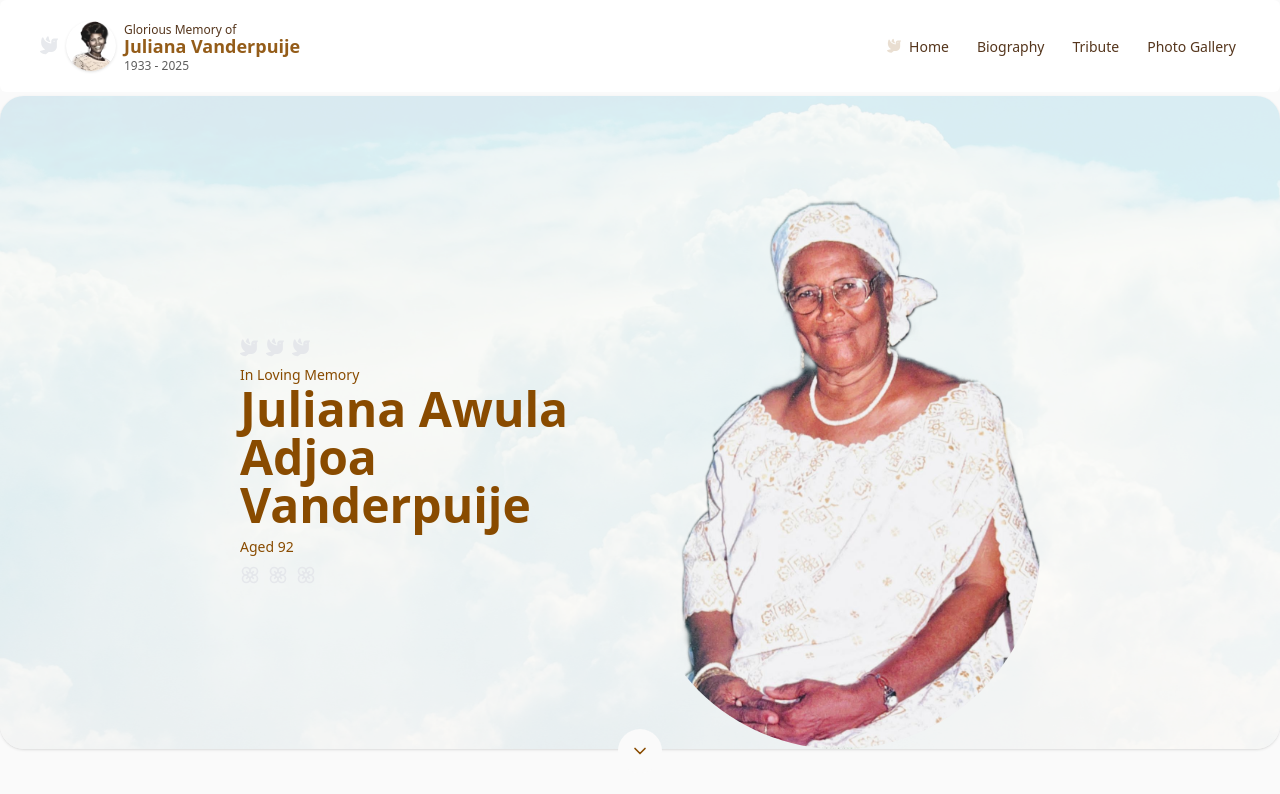
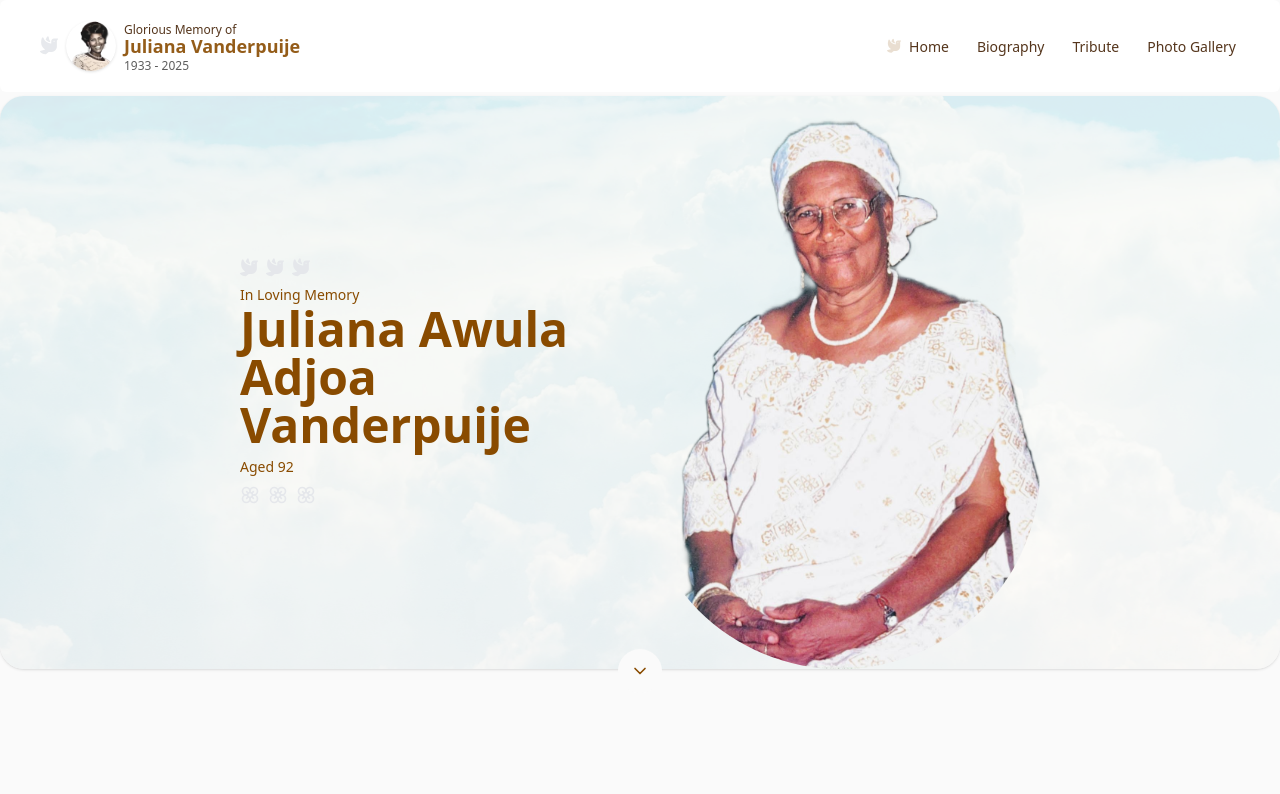
Before and after one commit to leonddarko/rememberjulianavanderpuije, a Next.js app: page / in a window 1280 px wide. Shown: the top 794 px of the page. Built offline with nearby package versions, Linux system fonts and the light colour scheme.

Commit message:
Basic updates

```diff
--- a/app/page.js
+++ b/app/page.js
@@ -8,9 +8,9 @@ export default function Home() {
   return (
     <>
       <NavigationBar />
-      <div className="mt-24 flex flex-col md:flex-row justify-end md:justify-center items-center gap-4 h-screen md:h-auto bg-[url(/backgroundimages/clouds-closeup.png)] bg-cover bg-center bg-no-repeat rounded-3xl shadow-sm pt-20">
+      <div className="mt-24 flex flex-col md:flex-row justify-end md:justify-center items-center gap-4 h-screen md:h-auto bg-[url(/backgroundimages/clouds-closeup.png)] bg-cover bg-center bg-no-repeat rounded-3xl shadow-sm ">
 
-        <div className="text-center md:text-left md:mt-0">
+        <div className="text-center md:text-left pt-20 md:pt-0">
           <div className="flex justify-center md:justify-start gap-2 mb-2">
             <i className="fas fa-dove text-lg text-white md:text-gray-200"></i>
             <i className="fas fa-dove text-lg text-white md:text-gray-200"></i>
```
